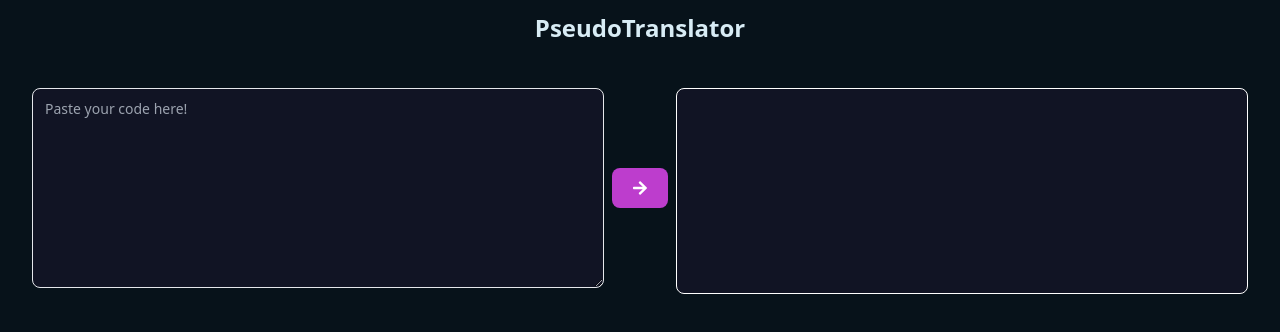
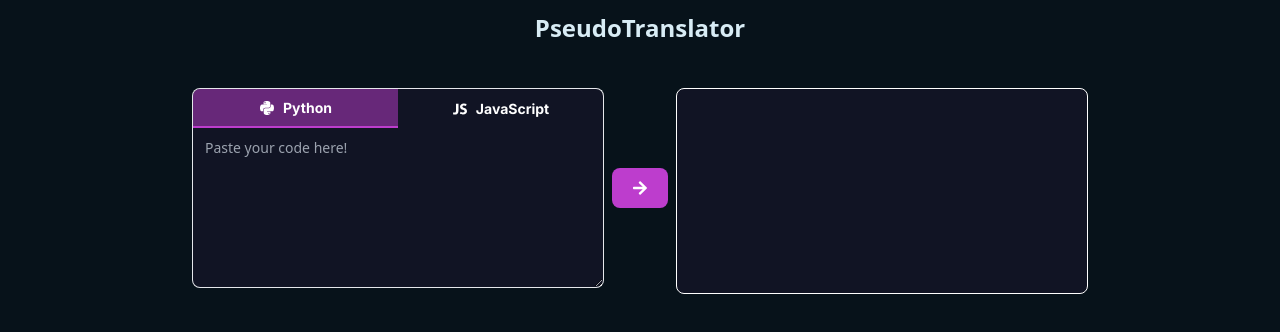
Before and after one commit to MoonMarshmellow/pseudotranslator, a Next.js app: page / in a window 1280 px wide. Shown: the top 332 px of the page. Built offline with nearby package versions, Linux system fonts and the light colour scheme.

Commit message:
added language selection menu

```diff
--- /dev/null
+++ b/src/components/tabitem.tsx
@@ -0,0 +1,29 @@
+import { TabItemType } from "./translator";
+
+type TabItemProps = {
+  item: TabItemType;
+  selected: boolean;
+  setSelectedTab: (value: string) => void;
+};
+export default function TabItem({
+  item,
+  selected,
+  setSelectedTab,
+}: TabItemProps) {
+  const Icon = item.icon;
+  return (
+    <>
+      <div
+        className={`flex flex-row items-center justify-center w-full font-bold cursor-pointer hover:bg-accent/20 ${
+          selected
+            ? "bg-accent/50 hover:bg-accent/50 border-b-2 border-b-accent"
+            : "bg-accent/0"
+        }`}
+        onClick={() => setSelectedTab(item.title)}
+      >
+        <Icon className="text-white mr-2" />
+        <p className="text-sm text-white">{item.title}</p>
+      </div>
+    </>
+  );
+}
--- a/src/components/translator.tsx
+++ b/src/components/translator.tsx
@@ -2,11 +2,35 @@
 
 import { useState } from "react";
 import TextareaAutosize from "react-textarea-autosize";
-import { FaArrowRight } from "react-icons/fa";
+import { FaArrowRight, FaPython } from "react-icons/fa";
+import { IoLogoJavascript } from "react-icons/io";
+import TabItem from "./tabitem";
+import { IconType } from "react-icons";
+
+const formTabs = [
+  {
+    title: "Python",
+    icon: FaPython,
+  },
+  {
+    title: "JavaScript",
+    icon: IoLogoJavascript,
+  },
+];
+
+export type TabItemType = {
+  title: string;
+  icon: IconType;
+};
 
 export default function Translator() {
   const [input, setInput] = useState("");
   const [output, setOutput] = useState("");
+  const [selectedTab, setSelectedTab] = useState(formTabs[0].title);
+  const [focused, setFocused] = useState(false);
+
+  const onFocus = () => setFocused(true);
+  const onBlur = () => setFocused(false);
 
   const onInputChange = (event: React.ChangeEvent<HTMLTextAreaElement>) => {
     setInput(event.target.value);
@@ -26,12 +50,29 @@
 
   return (
     <>
-      <div className="flex flex-row m-8 space-x-2">
-        <div className="basis-1/2">
+      <div className=" flex items-center align-middle justify-center">
+        <div className="flex flex-row m-8 space-x-2 lg:w-[70%] sm:w-full md:w-full">
+          <div className="basis-1/2 flex-col">
+            <div
+              className={`h-[40px] bg-accent/5 flex flex-row w-full rounded-t-[8px] overflow-hidden border border-blue-gray-200 border-b-0 ${
+                focused ? "border-accent border-b-0 border-2 bg-accent/10" : ""
+              }`}
+            >
+              {formTabs.map((item) => (
+                <TabItem
+                  key={item.title}
+                  item={item}
+                  selected={item.title === selectedTab}
+                  setSelectedTab={setSelectedTab}
+                />
+              ))}
+            </div>
             <TextareaAutosize
+              onFocus={onFocus}
+              onBlur={onBlur}
               onChange={onInputChange}
               placeholder="Paste your code here!"
-            className="peer h-full min-h-[200px] w-full bg-accent/5 resize-y rounded-[8px] border border-blue-gray-200 px-3 py-2.5 font-sans text-sm font-normal text-white outline outline-0 transition-colors focus:border-2 focus:border-accent focus:bg-accent/10 focus:outline-0 disabled:resize-none disabled:border-0 disabled:bg-blue-gray-50"
+              className="peer h-full min-h-[160px] w-full bg-accent/5 resize-y rounded-b-[8px] border border-t-0 border-blue-gray-200 px-3 py-2.5 font-sans text-sm font-normal text-white outline outline-0 focus:border-2 focus:border-accent focus:border-t-0 focus:bg-accent/10 focus:outline-0 disabled:resize-none disabled:border-0 disabled:bg-blue-gray-50"
             ></TextareaAutosize>
           </div>
           <button
@@ -48,6 +89,7 @@
             </div>
           </div>
         </div>
+      </div>
     </>
   );
 }
```
Lines whose indentation alone changed are shown as unchanged.
